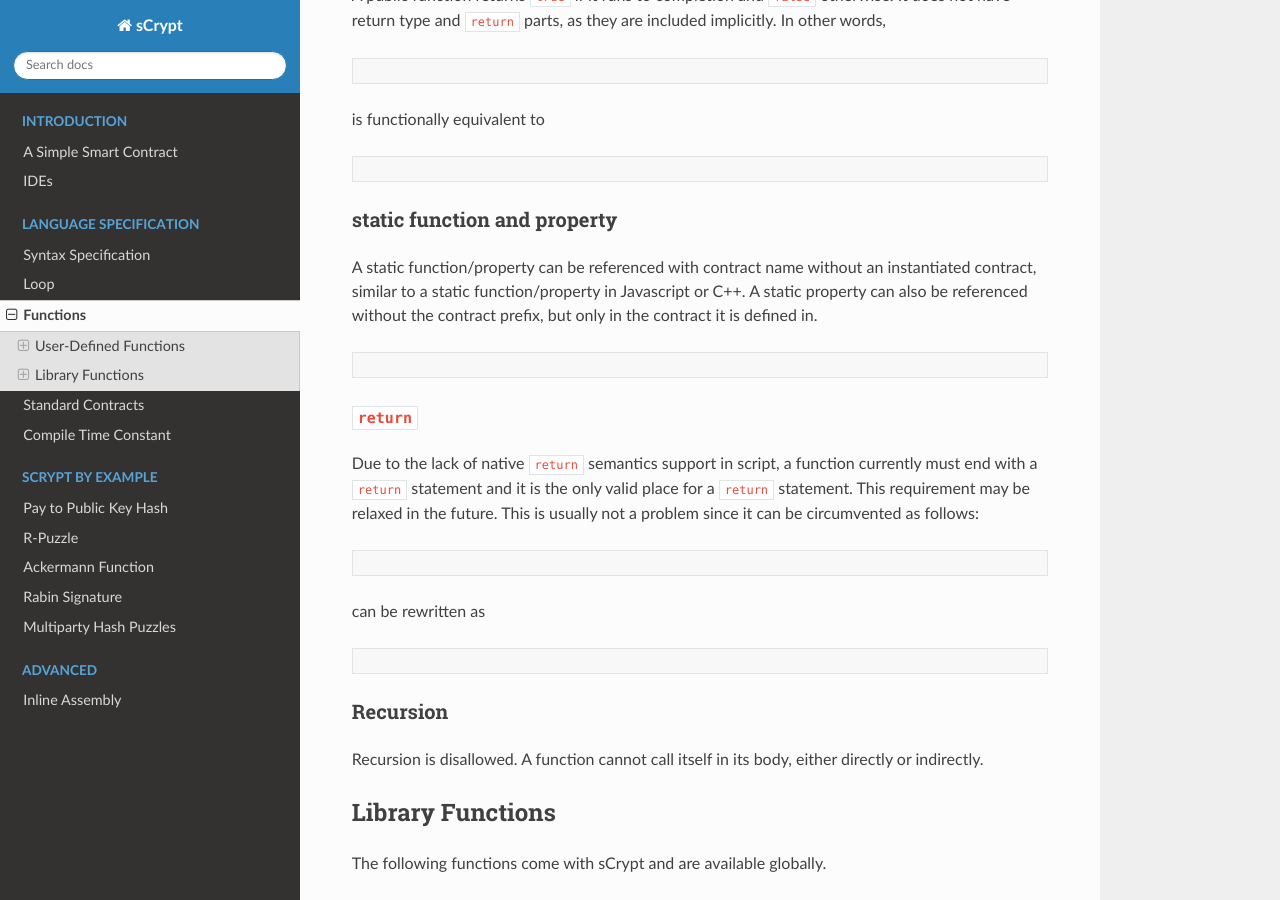
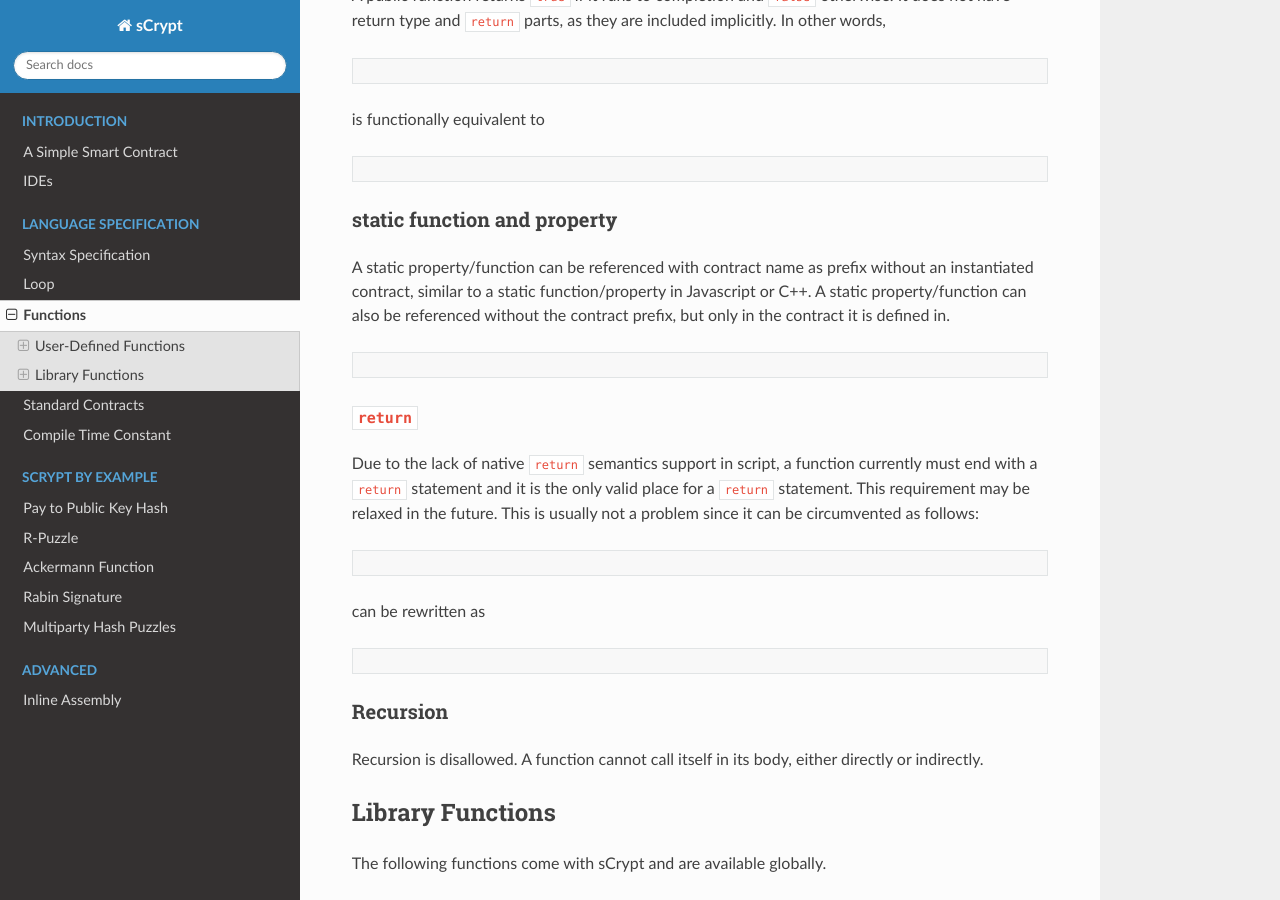
Before and after one commit to sCrypt-Inc/specification, a Sphinx documentation site: the page built from docs/functions.rst, in a window 1280 px wide and 900 px high, scrolled down 429 px. Built offline with Sphinx 7.4.7 and the Read the Docs theme 2.0.0, drawn with Linux system fonts in a browser that asks for light colours; some of the changed lines change nothing that is shown.

Commit message:
update static

```diff
--- a/docs/functions.rst
+++ b/docs/functions.rst
@@ -36,23 +36,22 @@
 
 static function and property
 ----------------------------
-A static function/property can be referenced with contract name without an instantiated contract, similar to a static function/property in Javascript or C++.
-A static property can also be referenced without the contract prefix, but only in the contract it is defined in.
+A static property/function can be referenced with contract name as prefix without an instantiated contract, similar to a static function/property in Javascript or C++.
+A static property/function can also be referenced without the contract prefix, but only in the contract it is defined in.
 
 .. code-block:: solidity
 
-    contract Foo {
-        int i;
+    library Foo {
         static int N = 0;
 
         static function incByN(int a): int {
-                // N is used without Foo prefix
-                return a + N;
+            // N is used with and without Foo prefix
+            return a + Foo.N + N;
         }
 
         static function double(int x): int {
-            // N is used with Foo prefix
-            return Foo.incByN(x) + this.i + Foo.N;
+            // incByN() is called with prefix and without
+            return Foo.incByN(x) + incByN(x);
         }
     }
 
```
